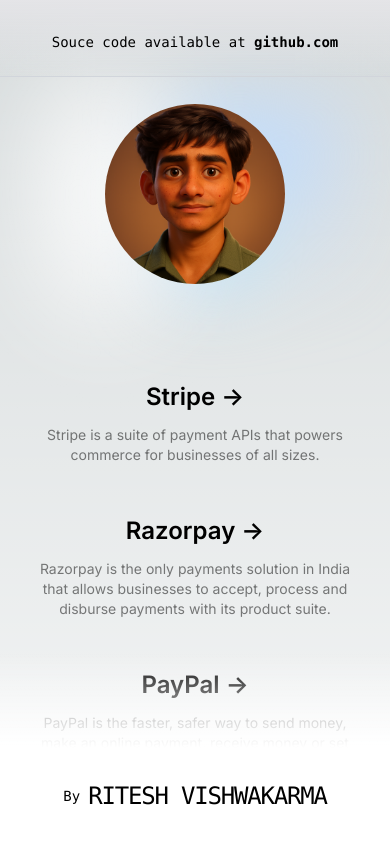
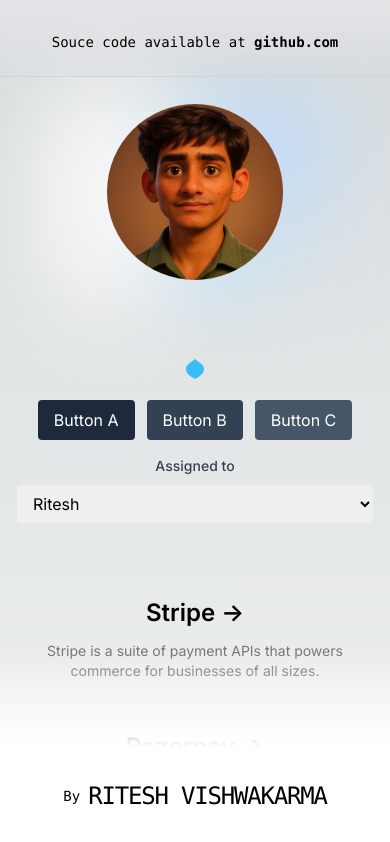
Before and after one commit to Riteshhh08/PAYMENT, a Next.js app: page / in a window 390 px wide. Shown: the top 842 px of the page. Built offline with nearby package versions, Linux system fonts and the light colour scheme.

Commit message:
Add small Combobox/Field components, buttons, SVG bounce, and profile hover logo

```diff
--- a/app/page.tsx
+++ b/app/page.tsx
@@ -2,6 +2,8 @@
 import Link from "next/link";
 
 import gateways from "@/data/gateways.json";
+import { Combobox, ComboboxLabel, ComboboxOption } from "@/components/combobox";
+import { Field, Label } from "@/components/fieldset";
 
 export default function Home() {
   return (
@@ -31,17 +33,79 @@
       </div>
 
       <div className="relative mt-10 z-[-1] flex place-items-center before:absolute before:h-[300px] before:w-full before:-translate-x-1/2 before:rounded-full before:bg-gradient-radial before:from-white before:to-transparent before:blur-2xl before:content-[''] after:absolute after:-z-20 after:h-[180px] after:w-full after:translate-x-1/3 after:bg-gradient-conic after:from-sky-200 after:via-blue-200 after:blur-2xl after:content-[''] before:dark:bg-gradient-to-br before:dark:from-transparent before:dark:to-blue-700 before:dark:opacity-10 after:dark:from-sky-900 after:dark:via-[#0141ff] after:dark:opacity-40 sm:before:w-[480px] sm:after:w-[240px] before:lg:h-[360px]">
-        <Image
-          className="relative dark:drop-shadow-lg rounded-full"
-          src="/images/profile.png"
-          alt="Next.js Logo"
-          width={180}
-          height={37}
-          priority
-        />
+        <div className="profile-3d group relative w-44 h-44 md:w-48 md:h-48">
+          {/* flat decorative layers (subtle) */}
+          <div className="transform-flat hidden md:block absolute inset-0">
+            <div className="layer bg-sky-300/20 rounded-full absolute" style={{ inset: 0 }}></div>
+          </div>
+
+          {/* the 3d layers that will animate on hover */}
+          <div className="transform-3d absolute inset-0 pointer-events-none">
+            <div className="layer layer-1" />
+            <div className="layer layer-2" />
+            <div className="layer layer-3" />
+            <div className="layer layer-4" />
+            <div className="layer layer-5" />
+            <div className="layer layer-6" />
+          </div>
+
+          {/* the actual profile image centered */}
+          <div className="relative z-10 w-full h-full flex items-center justify-center">
+            <Image
+              className="rounded-full object-cover w-full h-full"
+              src="/images/profile.png"
+              alt="profile"
+              fill={false}
+              width={180}
+              height={180}
+              priority
+            />
+          </div>
+
+          {/* logo that appears after hover */}
+          <div className="logo-overlay absolute inset-0 flex items-center justify-center pointer-events-none">
+            <Image
+              src="/images/logo.png"
+              alt="logo"
+              width={64}
+              height={64}
+              className="opacity-0 transform translate-y-4 transition-all duration-300 ease-out group-hover:opacity-100 group-hover:translate-y-0"
+            />
+          </div>
+        </div>
       </div>
 
       <div className="mb-32 mt-20 px-4 grid text-center gap-4 lg:mb-0 w-full sm:grid-cols-2 lg:grid-cols-3  sm:text-left">
+        <div className="col-span-full flex flex-col items-center gap-4 mb-6">
+          <svg className="w-6 h-6 animate-bounce text-sky-400" viewBox="0 0 24 24" fill="currentColor" aria-hidden>
+            <path d="M12 2C9 5 3 7 3 12c0 5 4 7 9 10 5-3 9-5 9-10 0-5-6-7-9-10z" />
+          </svg>
+
+          <div className="flex gap-3">
+            <button className="duration-300 ease-in rounded bg-slate-800 text-white px-4 py-2">Button A</button>
+            <button className="duration-300 ease-out rounded bg-slate-700 text-white px-4 py-2">Button B</button>
+            <button className="duration-300 ease-in-out rounded bg-slate-600 text-white px-4 py-2">Button C</button>
+          </div>
+
+          <div className="w-full max-w-sm">
+            <Field>
+              <Label>Assigned to</Label>
+              <Combobox
+                name="user"
+                options={[{ name: "Ritesh" }, { name: "Alex" }, { name: "Jordan" }]}
+                displayValue={(u: any) => u?.name}
+                defaultValue={{ name: "Ritesh" }}
+              >
+                {(user: any) => (
+                  <ComboboxOption value={user}>
+                    <ComboboxLabel>{user.name}</ComboboxLabel>
+                  </ComboboxOption>
+                )}
+              </Combobox>
+            </Field>
+          </div>
+        </div>
+
         {gateways.map((gateway, index) => (
           <div
             key={index}
--- /dev/null
+++ b/components/combobox.tsx
@@ -0,0 +1,52 @@
+import React from "react";
+
+type ComboboxProps<T> = {
+  name?: string;
+  options: T[];
+  displayValue: (item: T) => string;
+  defaultValue?: T | null;
+  children?: (item: T) => React.ReactNode;
+};
+
+export function Combobox<T extends { [key: string]: any }>({
+  name,
+  options,
+  displayValue,
+  defaultValue,
+  children,
+}: ComboboxProps<T>) {
+  const [value, setValue] = React.useState<string>(
+    defaultValue ? displayValue(defaultValue) : displayValue(options[0])
+  );
+
+  return (
+    <div className="w-full">
+      <select
+        name={name}
+        value={value}
+        onChange={(e) => setValue(e.target.value)}
+        className="w-full rounded border px-3 py-2"
+      >
+        {options.map((opt, i) => (
+          <option key={i} value={displayValue(opt)}>
+            {displayValue(opt)}
+          </option>
+        ))}
+      </select>
+      {/* render children for accessibility/templating, but not interactive */}
+      <div className="sr-only" aria-hidden>
+        {options.map((opt, i) => children?.(opt))}
+      </div>
+    </div>
+  );
+}
+
+export const ComboboxLabel = ({ children }: { children?: React.ReactNode }) => (
+  <span className="font-medium">{children}</span>
+);
+
+export const ComboboxOption = ({ children }: { children?: React.ReactNode; value?: any }) => (
+  <span>{children}</span>
+);
+
+export default Combobox;
--- /dev/null
+++ b/components/fieldset.tsx
@@ -0,0 +1,11 @@
+import React from "react";
+
+export const Field = ({ children }: { children?: React.ReactNode }) => (
+  <div className="mb-4">{children}</div>
+);
+
+export const Label = ({ children }: { children?: React.ReactNode }) => (
+  <label className="mb-2 block text-sm font-medium text-gray-700">{children}</label>
+);
+
+export default Field;
```
Also changed, not shown: public/images/logo.svg (added).
